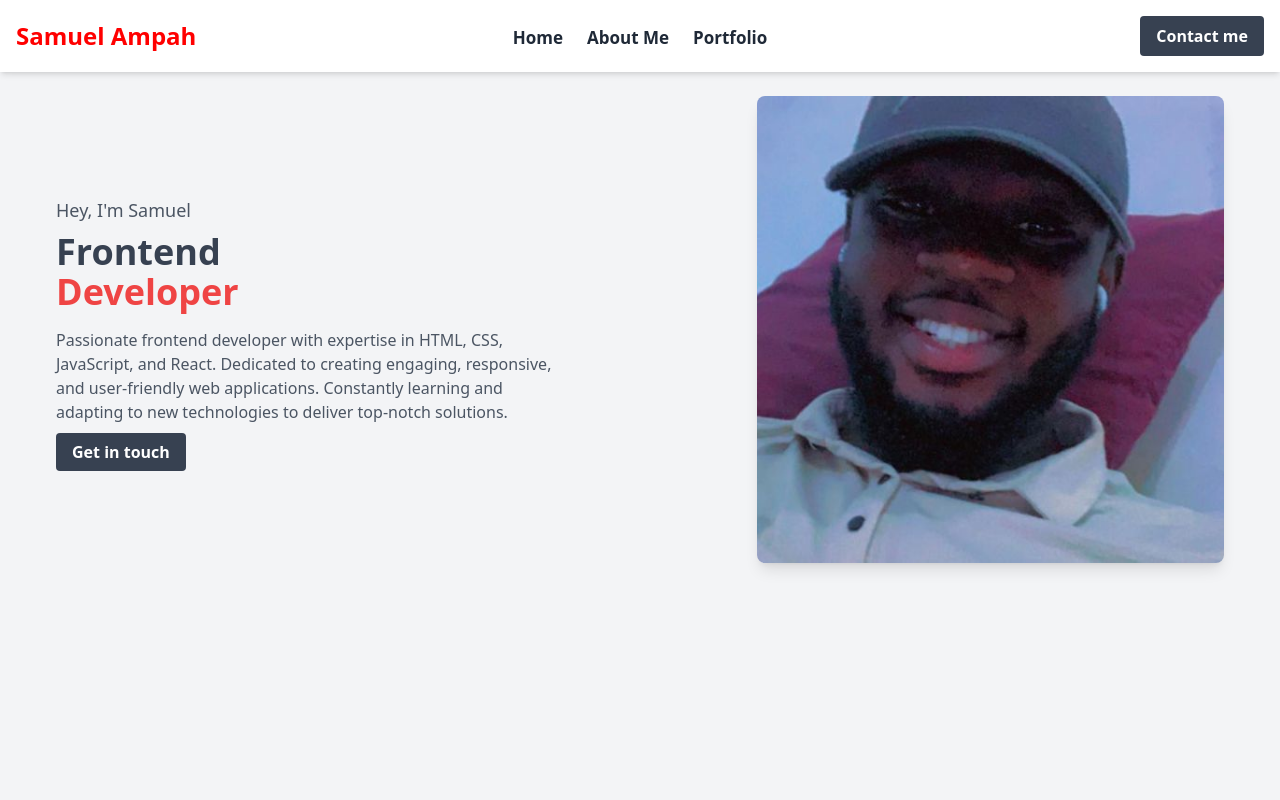
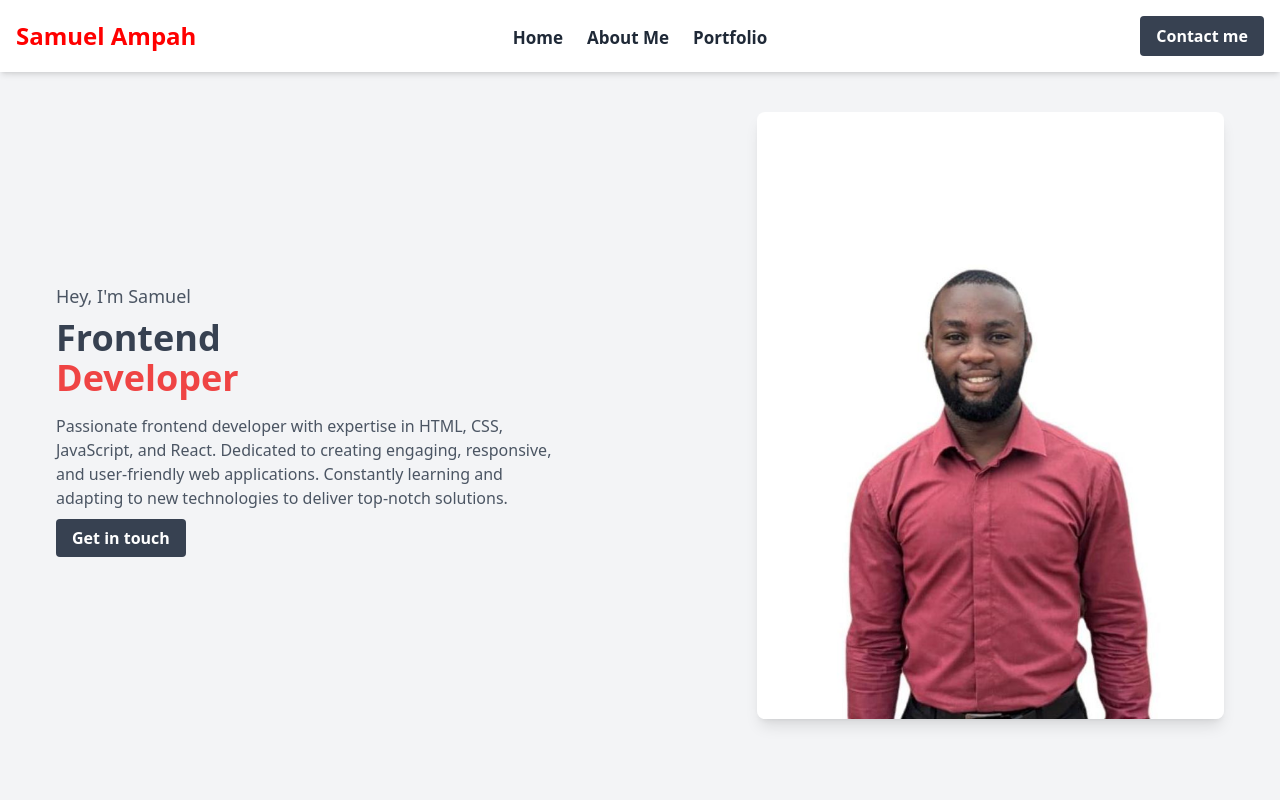
Before and after one commit to Ampah01/Portfolio, a React (Vite) app: page / in a window 1280 px wide. Shown: the top 800 px of the page. Built offline with nearby package versions, Linux system fonts and the light colour scheme.

Commit message:
Updated Profile

```diff
--- a/src/Component/Header/Header.jsx
+++ b/src/Component/Header/Header.jsx
@@ -1,10 +1,10 @@
 import React from "react";
 import { Link } from 'react-scroll';
-import photo from "../../../public/samuel_photo.jpg";
+import photo from "../../../public/sam_pic.jpg";
 
 const Header = () => {
   return (
-    <div id="home" className='bg-gray-100 min-h-screen p-6'>
+    <div id="home" className='bg-gray-100  px-6 py-10  '>
     <div className="flex flex-col md:flex-row justify-between items-center mt-10 mx-auto p-8 animate-fadeIn">
       <div className="max-w-lg text-center text-gray-600 md:text-left animate-fadeInUp">
         <h3 className="text-lg font-medium mb-2">Hey, I'm Samuel</h3>
```
Also changed, not shown: public/sam_pic.jpg (added).
